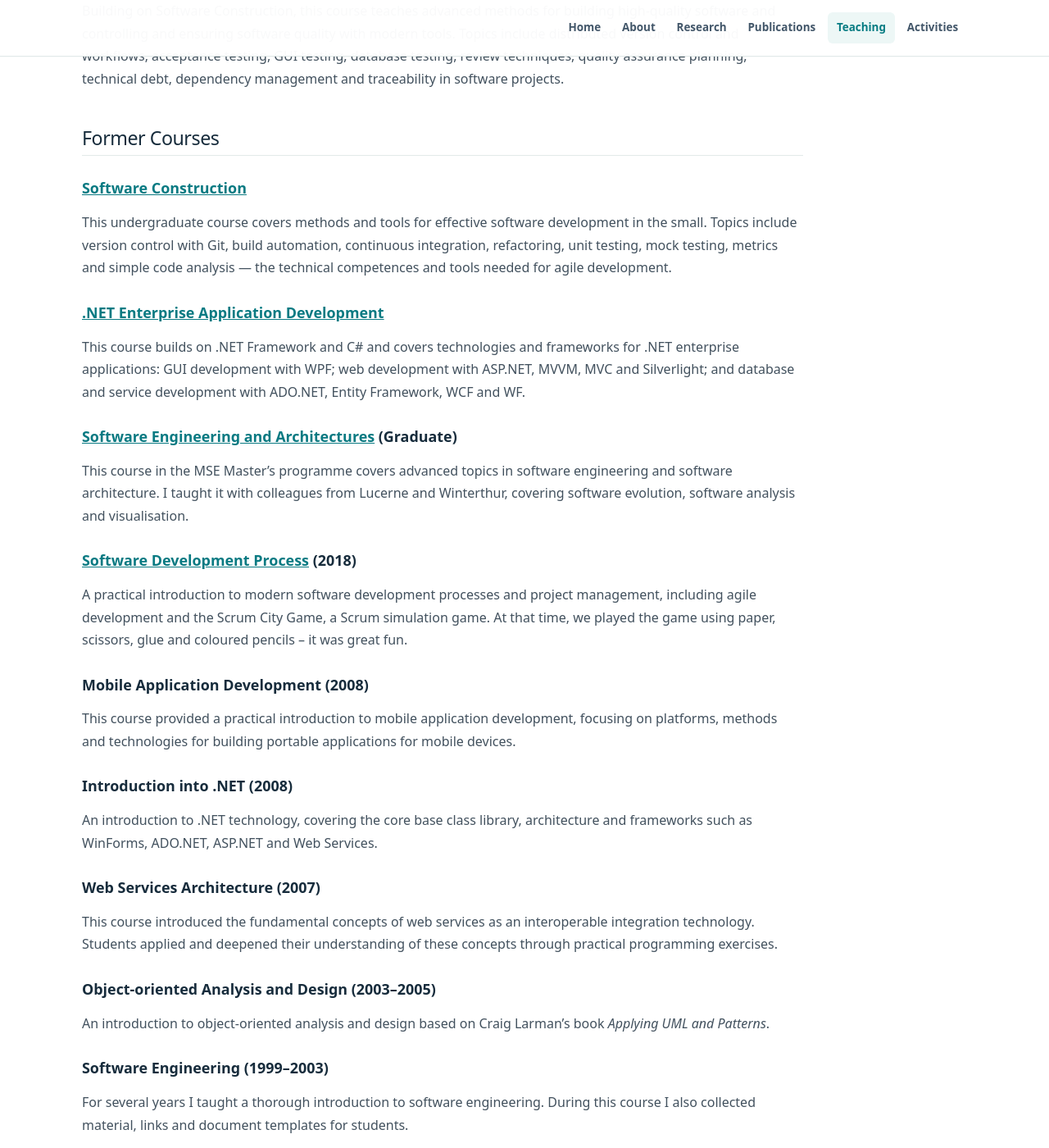
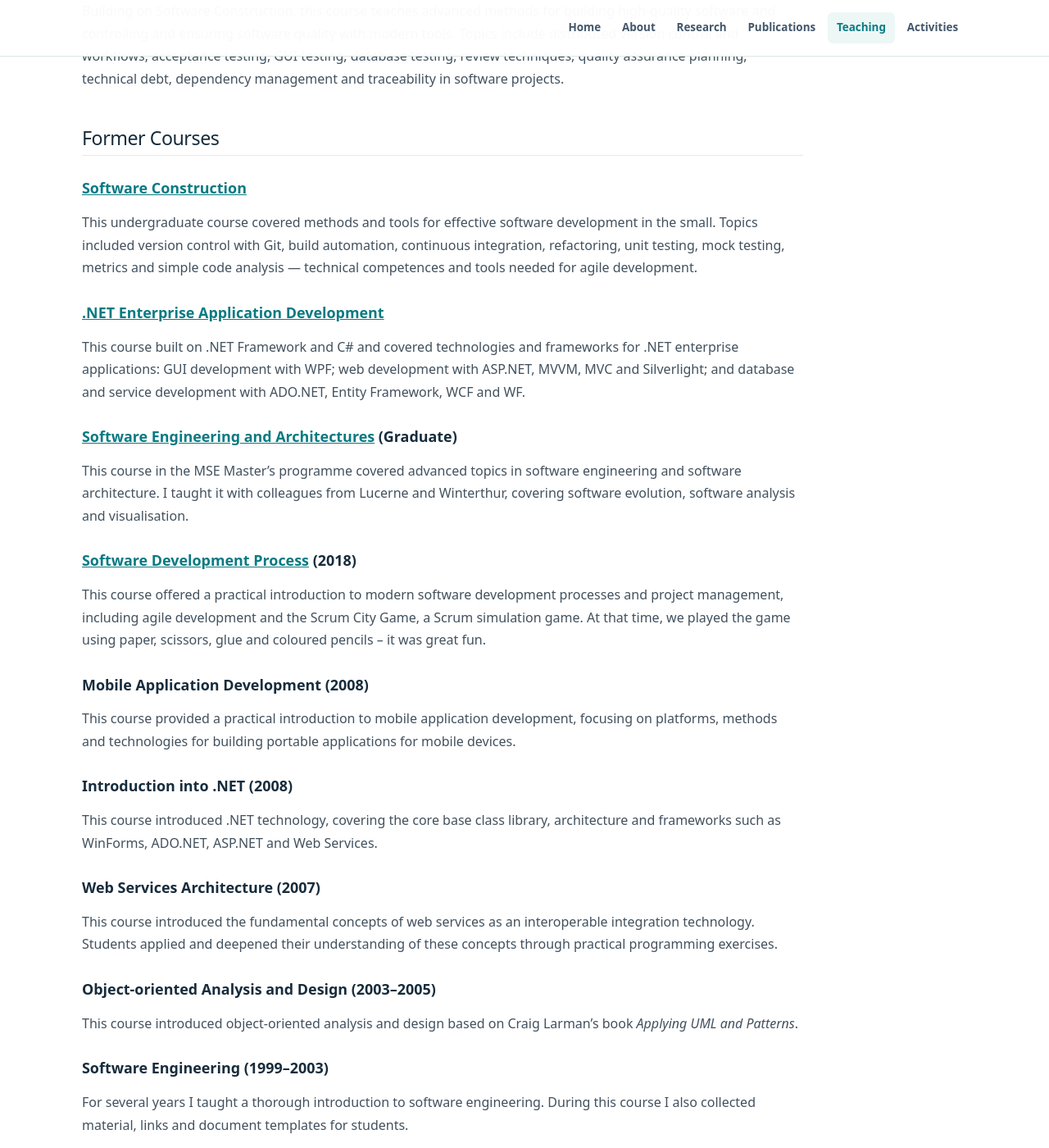
Before and after one commit to martinkropp/martinkropp.github.io, a Jekyll site: the page built from teaching.md, in a window 1280 px wide and 1400 px high, scrolled down 736 px. Shown: the whole window at 82% size. Built offline with Jekyll 4.4.1, drawn with Linux system fonts in a browser that asks for light colours.

Commit message:
Use consistent past tense for all former course descriptions

```diff
--- a/teaching.md
+++ b/teaching.md
@@ -22,19 +22,19 @@
 
 ### [Software Construction](https://www.fhnw.ch/plattformen/swc/)
 
-This undergraduate course covers methods and tools for effective software development in the small. Topics include version control with Git, build automation, continuous integration, refactoring, unit testing, mock testing, metrics and simple code analysis — the technical competences and tools needed for agile development.
+This undergraduate course covered methods and tools for effective software development in the small. Topics included version control with Git, build automation, continuous integration, refactoring, unit testing, mock testing, metrics and simple code analysis — technical competences and tools needed for agile development.
 
 ### [.NET Enterprise Application Development](https://www.fhnw.ch/plattformen/dnead/)
 
-This course builds on .NET Framework and C# and covers technologies and frameworks for .NET enterprise applications: GUI development with WPF; web development with ASP.NET, MVVM, MVC and Silverlight; and database and service development with ADO.NET, Entity Framework, WCF and WF.
+This course built on .NET Framework and C# and covered technologies and frameworks for .NET enterprise applications: GUI development with WPF; web development with ASP.NET, MVVM, MVC and Silverlight; and database and service development with ADO.NET, Entity Framework, WCF and WF.
 
 ### [Software Engineering and Architectures](http://moodle.msengineering.ch/course/view.php?id=37) (Graduate)
 
-This course in the MSE Master's programme covers advanced topics in software engineering and software architecture. I taught it with colleagues from Lucerne and Winterthur, covering software evolution, software analysis and visualisation.
+This course in the MSE Master's programme covered advanced topics in software engineering and software architecture. I taught it with colleagues from Lucerne and Winterthur, covering software evolution, software analysis and visualisation.
 
 ### [Software Development Process](https://sgi.pages.fhnw.ch/moduluebersicht/2026hs/sepC/drehbuch.html) (2018)
 
-A practical introduction to modern software development processes and project management, including agile development and the Scrum City Game, a Scrum simulation game. At that time, we played the game using paper, scissors, glue and coloured pencils – it was great fun.
+This course offered a practical introduction to modern software development processes and project management, including agile development and the Scrum City Game, a Scrum simulation game. At that time, we played the game using paper, scissors, glue and coloured pencils – it was great fun.
 
 ### Mobile Application Development (2008)
 
@@ -42,7 +42,7 @@
 
 ### Introduction into .NET (2008)
 
-An introduction to .NET technology, covering the core base class library, architecture and frameworks such as WinForms, ADO.NET, ASP.NET and Web Services.
+This course introduced .NET technology, covering the core base class library, architecture and frameworks such as WinForms, ADO.NET, ASP.NET and Web Services.
 
 ### Web Services Architecture (2007)
 
@@ -50,7 +50,7 @@
 
 ### Object-oriented Analysis and Design (2003–2005)
 
-An introduction to object-oriented analysis and design based on Craig Larman's book *Applying UML and Patterns*.
+This course introduced object-oriented analysis and design based on Craig Larman's book *Applying UML and Patterns*.
 
 ### Software Engineering (1999–2003)
 
```
